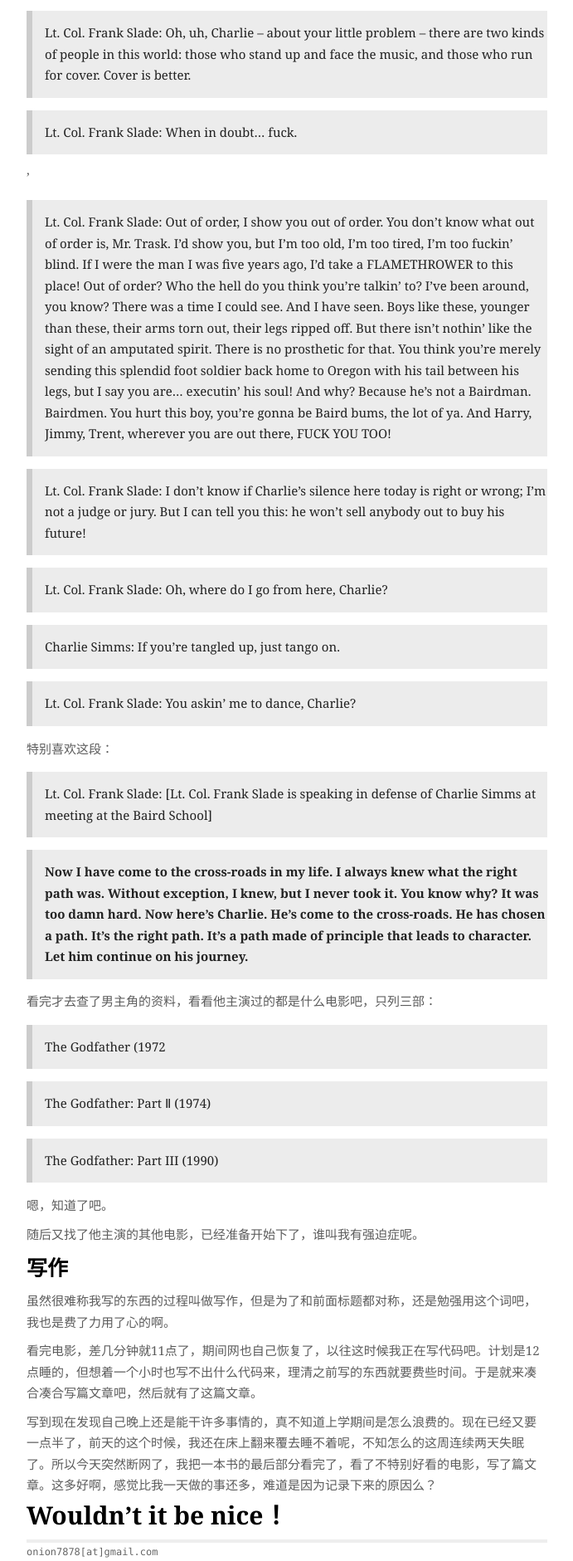
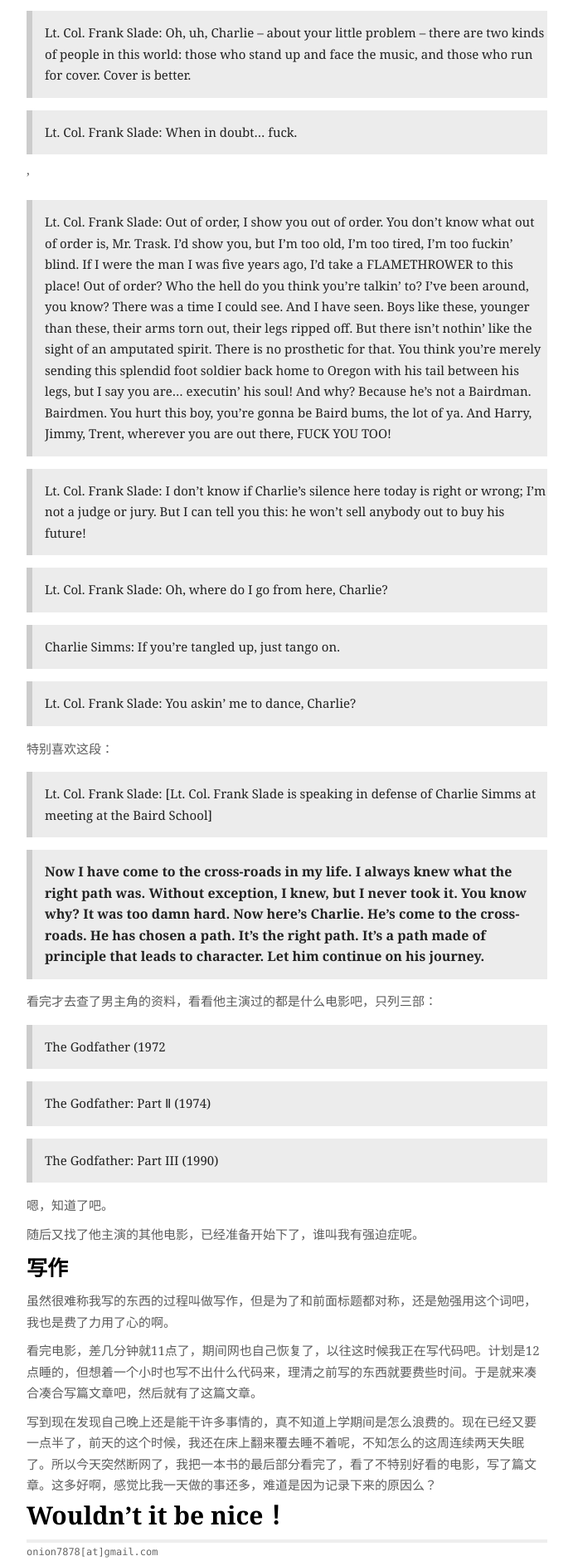
Before and after one commit to one3chens/somemightsay, a Jekyll site: the page built from _posts/2012-10-24-would-not-it-be-nice.md, in a window 1280 px wide. Shown: the part 3282-5163 px from the top of the page at 83% size, without its empty margins (294-985 px from the left). Built offline with Jekyll 4.4.1, drawn with Linux system fonts in a browser that asks for light colours; some web fonts are replaced; Markdown is read by kramdown in place of the engine named in the settings.

Commit message:
add strong tab css

```diff
--- a/css/main.css
+++ b/css/main.css
@@ -49,6 +49,10 @@
   text-align: left;
   color: #5c5c5c;
   font: normal 16px/1.70 "TIBch", "ClassicGrotesqueW01-Rg", Georgia, "Helvetica Neue", Arial, "Hiragino Sans GB", "STHeiti", "WenQuanYi Micro Hei", SimSun, sans-serif;
+}
+
+strong {
+  font: bold 16px/16px Georgia,"Times New Roman",Times,"Kai","Kaiti SC","KaiTi","BiauKai","楷体","楷体_GB2312",serif;
 }
 
 p {
```
